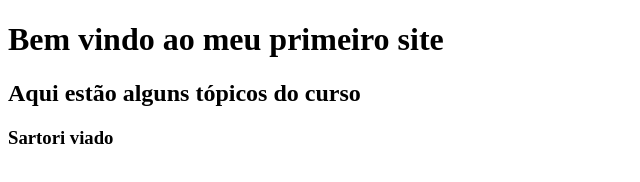
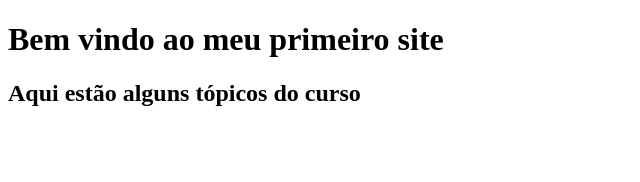
Before and after one commit to arthurfha/pagina, a plain HTML site: page index.html in a window 1280 px wide. Shown: the whole page, without its empty margins (0-640 px from the left). Drawn offline with Linux system fonts and the light colour scheme.

Commit message:
index.html

```diff
--- a/index.html
+++ b/index.html
@@ -7,7 +7,6 @@
 <body>
     <h1>Bem vindo ao meu primeiro site</h1>
     <h2>Aqui estão alguns tópicos do curso</h2>
-    <h3>Sartori viado</h3>
 
 
     </body></html>
```
